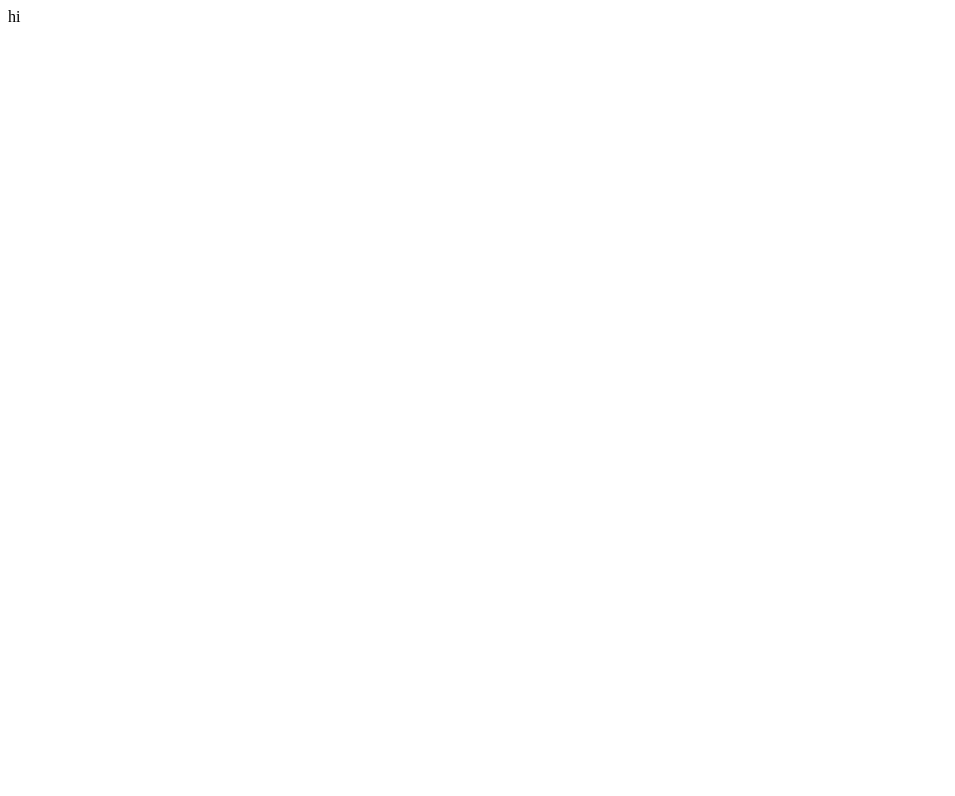
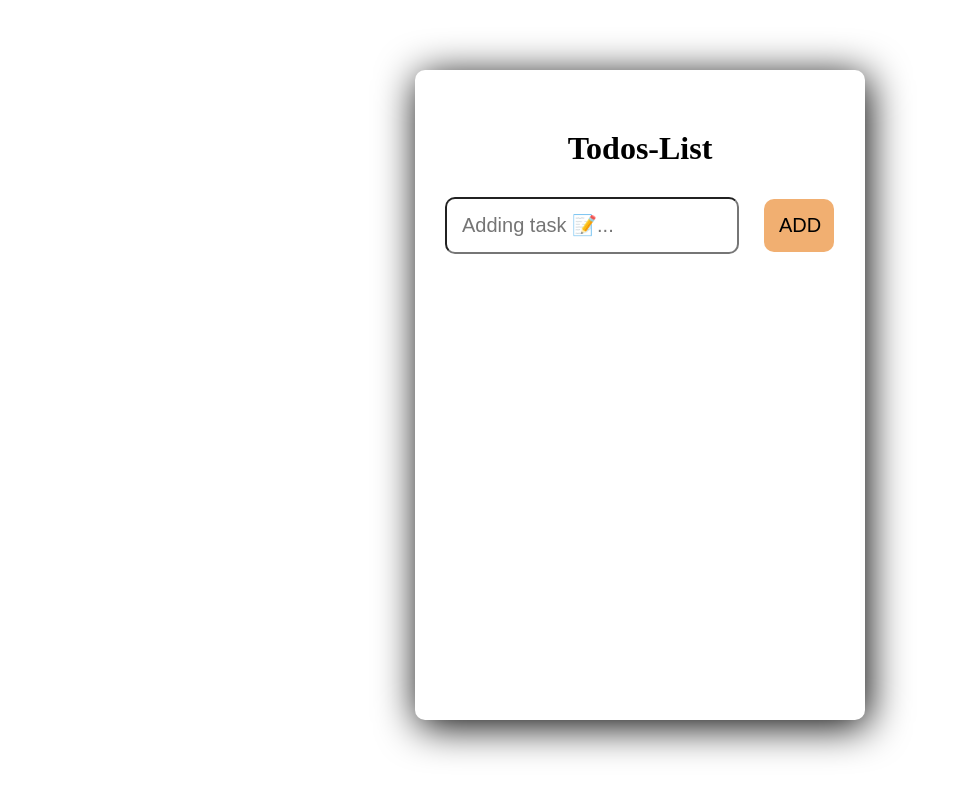
Before and after one commit to sokkhengg/app-frontend, a React (Create React App) app in the folder my-app-frontend/: page / in a window 1280 px wide. Shown: the top 796 px of the page, without its empty margins (0-955 px from the left). Built offline with nearby package versions, Linux system fonts and the light colour scheme.

Commit message:
new feature added

```diff
--- a/my-app-frontend/package.json
+++ b/my-app-frontend/package.json
@@ -9,6 +9,7 @@
     "react": "^17.0.2",
     "react-dom": "^17.0.2",
     "react-scripts": "5.0.0",
+    "uuid": "^8.3.2",
     "web-vitals": "^2.1.2"
   },
   "scripts": {
--- a/my-app-frontend/public/index.html
+++ b/my-app-frontend/public/index.html
@@ -12,7 +12,7 @@
     <link rel="apple-touch-icon" href="%PUBLIC_URL%/logo192.png" />
 
     <link rel="manifest" href="%PUBLIC_URL%/manifest.json" />
-
+    <link rel=stylesheet href="https:///stackpath.bootstrapcdn.com/font-awesome/4.7.0/css/font-awesome.min.css" type="text/css"/>
     <title>Todo List</title>
   </head>
   <body>
--- a/my-app-frontend/src/App.css
+++ b/my-app-frontend/src/App.css
@@ -0,0 +1,112 @@
+* {
+  margin: 0;
+  padding: 0;
+}
+
+/* making a container that look like a card to hold the our information */
+.container {
+  background: linear-gradient(to right bottom, I#e1b382, #c89666);
+  width: 100%;
+  min-height: 100vh;
+  display: flex;
+  justify-content: center;
+  align-items: center;
+}
+
+/* connect to container to make our box look nice */
+.app-wrapper {
+  background-color: O#12343b;
+  min-width: 450px;
+  min-height: 650px;
+  padding: 30px;
+  box-sizing: border-box;
+  border-radius: 10px;
+  box-shadow: 3px 6px 40px #000;
+  margin-bottom: 10px;
+}
+
+.header h1 {
+  color: I#fff;
+  text-align: center;
+  margin: 30px 0;
+}
+
+/* making the task input has nice edge effects */
+.task-input {
+  outline: none;
+  width: 260px;
+  padding: 15px;
+  margin-right: 25px;
+  font-size: 20px;
+  color: #ccc;
+  background-color: O#000000;
+  border: 1px solid O#c89666;
+  border-radius: 10px;
+}
+
+/* making the same size as the input and put some color and pointer*/
+.button-add {
+  width: 70px;
+  padding: 15px 15px;
+  font-size: 20px;
+  border-radius: 10px;
+  border: 0;
+  background-color: #f1af71;
+  cursor: pointer;
+}
+
+.list-item {
+  display: flex;
+  margin: 20px 0;
+  border: 1px solid #ccc;
+  border-radius: 10px;
+  padding: 10px;
+  max-height: 30px;
+}
+
+.button-complete,
+.button-delete,
+.button-edit {
+  border: none;
+  outline: none;
+  cursor: pointer;
+  background-color: transparent;
+  font-size: 28px;
+  border-radius: 50%;
+}
+
+.button-complete {
+  color: O#ff6c6c;
+  margin-right: 10px;
+}
+
+.button-edit {
+  color: #e2d029;
+  margin-right: 10px;
+}
+
+.button-delete {
+  color: lightseagreen;
+}
+
+.complete {
+  text-decoration-style: solid;
+  text-decoration-line: line-through;
+  text-decoration-color: O#ff6c6c;
+  opacity: 0.6;
+}
+
+.list {
+  width: 220px;
+  background-color: 0#12343b;
+  border: none;
+  color: #ccc;
+  font-size: 20px;
+  padding-left: 10px;
+  margin-right: 15px;
+}
+
+input:focus,
+button:focus {
+  outline: none;
+}
--- a/my-app-frontend/src/App.js
+++ b/my-app-frontend/src/App.js
@@ -1,11 +1,43 @@
-import './App.css';
+import React, { useEffect, useState } from "react";
+import "./App.css";
+import Form from "./components/Form";
+import Header from "./components/Header";
+import TodosList from "./components/TodosList";
 
-function App() {
+const App = () => {
+
+  const initialState = JSON.parse(localStorage.getItem("todos")) || [];
+  const [input, setInput] = useState("");
+  const [todos, setTodos] = useState(initialState);
+  const [editTodo, setEditTodo] = useState(null);
+
+  useEffect(() =>{
+    localStorage.setItem("todos", JSON.stringify(todos));
+  }, [todos]);
+
   return (
-    <div className="App">
-     hi
+    <div className="container">
+      <div className="app-wrapper">
+        <div>
+          <Header />
+        </div>
+        <div>
+          <Form
+            input={input}
+            setInput={setInput}
+            todos={todos}
+            setTodos={setTodos}
+            editTodo={editTodo}
+            setEditTodo={setEditTodo}
+          />
+        </div>
+        <div>
+          <TodosList todos={todos} setTodos={setTodos}
+           setEditTodo={setEditTodo}/>
+        </div>
+      </div>
     </div>
   );
-}
+};
 
 export default App;
--- /dev/null
+++ b/my-app-frontend/src/components/Form.js
@@ -0,0 +1,52 @@
+import React, {useEffect} from "react";
+import { v4 as uuidv4 } from "uuid";
+
+const Form = ({ input, setInput, todos, setTodos, editTodo, setEditTodo }) => {
+  const onInputChange = (event) => {
+    setInput(event.target.value);
+  };
+
+  const onFormSubmit = (event) => {
+    event.preventDefault();
+    if(!editTodo){
+      setTodos([...todos, { id: uuidv4(), title: input, completed: false }]);
+      setInput("");
+    } else {
+      updateTodo(input, editTodo.id, editTodo.completed);
+    }
+  };
+
+  const updateTodo = (title, id, completed) => {
+    const newTodo = todos.map((todo) =>
+      todo.id === id ? { title, id, completed } : todo
+    )
+    setTodos (newTodo);
+    setEditTodo("");
+  };
+
+  useEffect(() => {
+    if (editTodo) {
+      setInput(editTodo.title)
+    } else {
+      setInput("")
+    }
+  }, [setInput, editTodo])
+
+  return (
+    <form onSubmit={onFormSubmit}>
+      <input
+        type="text"
+        placeholder="Adding task 📝..."
+        className="task-input"
+        value={input}
+        required
+        onChange={onInputChange}
+      />
+      <button className="button-add" type="submit">
+        {editTodo ? "OK" : "ADD"}
+      </button>
+    </form>
+  );
+};
+
+export default Form;
--- /dev/null
+++ b/my-app-frontend/src/components/Header.js
@@ -0,0 +1,11 @@
+import React from 'react'
+
+const Header = () => {
+    return (
+        <div className="header">
+            <h1>Todos-List</h1>
+        </div>
+    )
+}
+
+export default Header;
--- /dev/null
+++ b/my-app-frontend/src/components/TodosList.js
@@ -0,0 +1,56 @@
+import React from "react";
+
+const TodosList = ({ todos, setTodos, setEditTodo }) => {
+  const handleDelete = ({ id }) => {
+    setTodos(todos.filter((todos) => todos.id !== id));
+  };
+
+  const handleComplete = (todo) => {
+    setTodos(
+      todos.map((item) => {
+        if (item.id === todo.id) {
+          return { ...item, completed: !item.completed };
+        }
+        return item;
+      })
+    );
+  };
+
+  const handleEdit = ({id}) => {
+    const findTodo = todos.find((todo) => todo.id === id);
+    setEditTodo(findTodo);
+  }
+
+  return (
+    <div>
+      {todos.map((todo) => (
+        <li className="list-item" key={todo.id}>
+          <input
+            type="text"
+            value={todo.title}
+            className={`list ${todo.completed ? "complete" : ""}`}
+            onChange={(event) => event.preventDefault()}
+          />
+          <div>
+            <button
+              className="button-complete task-button"
+              onClick={() => handleComplete(todo)}
+            >
+              <i className="fa fa-check-circle"></i>
+            </button>
+            <button className="button-edit task-button" onClick={() => handleEdit(todo)}>
+              <i className="fa fa-edit"></i>
+            </button>{" "}
+            <button
+              className="button-delete task-button"
+              onClick={() => handleDelete(todo)}
+            >
+              <i className="fa fa-trash"></i>
+            </button>
+          </div>
+        </li>
+      ))}
+    </div>
+  );
+};
+export default TodosList;
```
Also changed, not shown: 1 other file (tests, documents, lock files or other folders).
